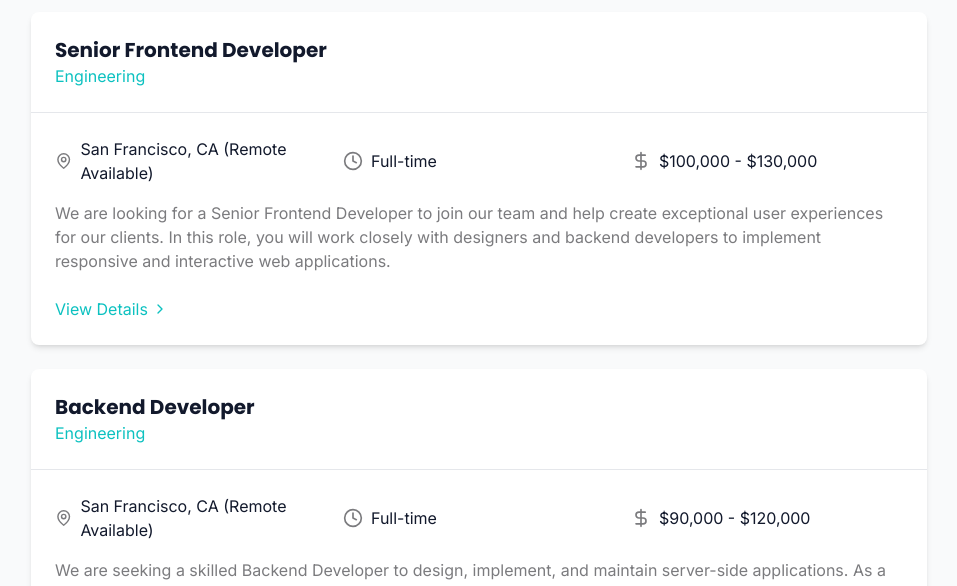
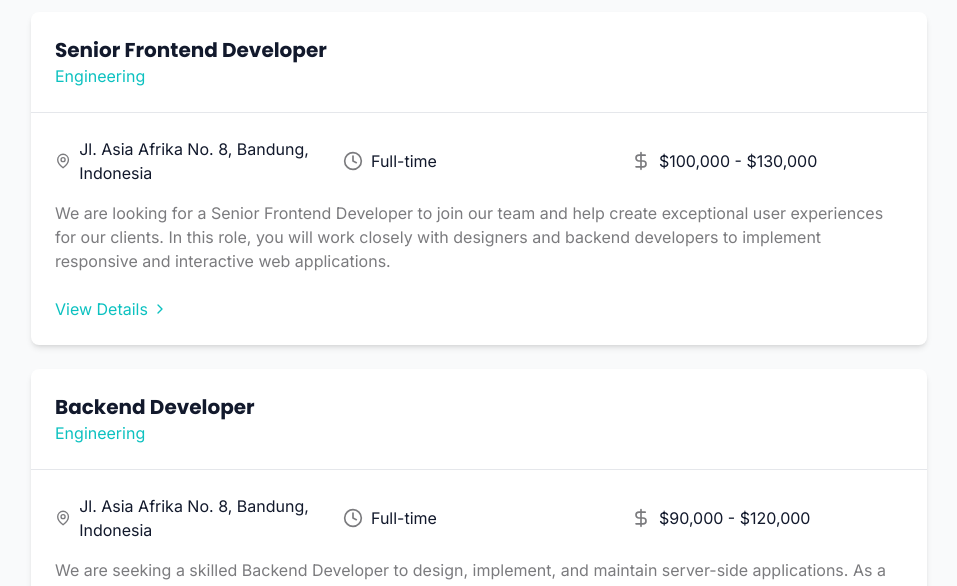
Before and after one commit to santanamnaa/kodera, a React (Vite) app: page /careers in a window 1280 px wide. Shown: the part 1400-1986 px from the top of the page, without its empty margins (161-1118 px from the left). Built offline with nearby package versions, Linux system fonts and the light colour scheme.

Commit message:
update content to connect to en.ts and id.ts

```diff
--- a/src/locales/en.ts
+++ b/src/locales/en.ts
@@ -191,25 +191,25 @@ export default {
   // Job Postings (example keys)
   'careersPage.job.frontend-developer.title': 'Senior Frontend Developer',
   'careersPage.job.frontend-developer.department': 'Engineering',
-  'careersPage.job.frontend-developer.location': 'San Francisco, CA (Remote Available)',
+  'careersPage.job.frontend-developer.location': 'Jl. Asia Afrika No. 8, Bandung, Indonesia',
   'careersPage.job.frontend-developer.type': 'Full-time',
   'careersPage.job.frontend-developer.salary': '$100,000 - $130,000',
   'careersPage.job.frontend-developer.description': 'We are looking for a Senior Frontend Developer to join our team and help create exceptional user experiences for our clients. In this role, you will work closely with designers and backend developers to implement responsive and interactive web applications.',
   'careersPage.job.backend-developer.title': 'Backend Developer',
   'careersPage.job.backend-developer.department': 'Engineering',
-  'careersPage.job.backend-developer.location': 'San Francisco, CA (Remote Available)',
+  'careersPage.job.backend-developer.location': 'Jl. Asia Afrika No. 8, Bandung, Indonesia',
   'careersPage.job.backend-developer.type': 'Full-time',
   'careersPage.job.backend-developer.salary': '$90,000 - $120,000',
   'careersPage.job.backend-developer.description': 'We are seeking a skilled Backend Developer to design, implement, and maintain server-side applications. As a Backend Developer, you will work with our team to build robust and scalable APIs, services, and databases.',
   'careersPage.job.mobile-developer.title': 'Mobile Developer',
   'careersPage.job.mobile-developer.department': 'Engineering',
-  'careersPage.job.mobile-developer.location': 'San Francisco, CA (Remote Available)',
+  'careersPage.job.mobile-developer.location': 'Jl. Asia Afrika No. 8, Bandung, Indonesia',
   'careersPage.job.mobile-developer.type': 'Full-time',
   'careersPage.job.mobile-developer.salary': '$90,000 - $120,000',
   'careersPage.job.mobile-developer.description': 'We are looking for a talented Mobile Developer to join our team and help create innovative mobile applications. In this role, you will design, build, and maintain high-performance, reliable iOS and Android applications.',
   'careersPage.job.ux-designer.title': 'UX/UI Designer',
   'careersPage.job.ux-designer.department': 'Design',
-  'careersPage.job.ux-designer.location': 'San Francisco, CA (Remote Available)',
+  'careersPage.job.ux-designer.location': 'Jl. Asia Afrika No. 8, Bandung, Indonesia',
   'careersPage.job.ux-designer.type': 'Full-time',
   'careersPage.job.ux-designer.salary': '$80,000 - $110,000',
   'careersPage.job.ux-designer.description': 'We are seeking a creative and user-focused UX/UI Designer to join our design team. In this role, you will create intuitive and engaging user experiences for web and mobile applications, working closely with developers and product managers.',
--- a/src/locales/id.ts
+++ b/src/locales/id.ts
@@ -191,25 +191,25 @@ export default {
   // Lowongan Kerja (contoh kunci)
   'careersPage.job.frontend-developer.title': 'Pengembang Frontend Senior',
   'careersPage.job.frontend-developer.department': 'Teknik',
-  'careersPage.job.frontend-developer.location': 'San Francisco, CA (Tersedia Remote)',
+  'careersPage.job.frontend-developer.location': 'Jl. Asia Afrika No. 8, Bandung, Indonesia',
   'careersPage.job.frontend-developer.type': 'Purna Waktu',
   'careersPage.job.frontend-developer.salary': '$100,000 - $130,000',
   'careersPage.job.frontend-developer.description': 'Kami mencari Pengembang Frontend Senior untuk bergabung dengan tim kami dan membantu menciptakan pengalaman pengguna yang luar biasa bagi klien kami. Dalam peran ini, Anda akan bekerja sama dengan desainer dan pengembang backend untuk mengimplementasikan aplikasi web yang responsif dan interaktif.',
   'careersPage.job.backend-developer.title': 'Pengembang Backend',
   'careersPage.job.backend-developer.department': 'Teknik',
-  'careersPage.job.backend-developer.location': 'San Francisco, CA (Tersedia Remote)',
+  'careersPage.job.backend-developer.location': 'Jl. Asia Afrika No. 8, Bandung, Indonesia',
   'careersPage.job.backend-developer.type': 'Purna Waktu',
   'careersPage.job.backend-developer.salary': '$90,000 - $120,000',
   'careersPage.job.backend-developer.description': 'Kami mencari Pengembang Backend yang terampil untuk merancang, mengimplementasikan, dan memelihara aplikasi sisi server. Sebagai Pengembang Backend, Anda akan bekerja dengan tim kami untuk membangun API, layanan, dan database yang kuat dan terukur.',
   'careersPage.job.mobile-developer.title': 'Pengembang Mobile',
   'careersPage.job.mobile-developer.department': 'Teknik',
-  'careersPage.job.mobile-developer.location': 'San Francisco, CA (Tersedia Remote)',
+  'careersPage.job.mobile-developer.location': 'Jl. Asia Afrika No. 8, Bandung, Indonesia',
   'careersPage.job.mobile-developer.type': 'Purna Waktu',
   'careersPage.job.mobile-developer.salary': '$90,000 - $120,000',
   'careersPage.job.mobile-developer.description': 'Kami mencari Pengembang Mobile yang berbakat untuk bergabung dengan tim kami dan membantu menciptakan aplikasi mobile yang inovatif. Dalam peran ini, Anda akan merancang, membangun, dan memelihara aplikasi iOS dan Android yang berkinerja tinggi dan andal.',
   'careersPage.job.ux-designer.title': 'Desainer UX/UI',
   'careersPage.job.ux-designer.department': 'Desain',
-  'careersPage.job.ux-designer.location': 'San Francisco, CA (Tersedia Remote)',
+  'careersPage.job.ux-designer.location': 'Jl. Asia Afrika No. 8, Bandung, Indonesia',
   'careersPage.job.ux-designer.type': 'Purna Waktu',
   'careersPage.job.ux-designer.salary': "$80,000 - '$110,000",
   'careersPage.job.ux-designer.description': 'Kami mencari Desainer UX/UI yang kreatif dan berfokus pada pengguna untuk bergabung dengan tim desain kami. Dalam peran ini, Anda akan menciptakan pengalaman pengguna yang intuitif dan menarik untuk aplikasi web dan mobile, bekerja sama dengan pengembang dan manajer produk.',
--- a/src/pages/CareersPage.tsx
+++ b/src/pages/CareersPage.tsx
@@ -6,14 +6,6 @@ import SectionHeader from '../components/common/SectionHeader';
 
 interface JobPosting {
   id: string;
-  title: string;
-  department: string;
-  location: string;
-  type: string;
-  salary: string;
-  description: string;
-  requirements: string[];
-  responsibilities: string[];
 }
 
 const CareersPage: React.FC = () => {
@@ -31,103 +23,15 @@ const CareersPage: React.FC = () => {
   const jobPostings: JobPosting[] = [
     {
       id: 'frontend-developer',
-      title: 'Senior Frontend Developer',
-      department: 'Engineering',
-      location: 'San Francisco, CA (Remote Available)',
-      type: 'Full-time',
-      salary: '$100,000 - $130,000',
-      description: 'We are looking for a Senior Frontend Developer to join our team and help create exceptional user experiences for our clients. In this role, you will work closely with designers and backend developers to implement responsive and interactive web applications.',
-      requirements: [
-        '5+ years of experience in frontend development',
-        'Expertise in React, Vue, or Angular',
-        'Strong knowledge of HTML, CSS, and JavaScript',
-        'Experience with responsive design and cross-browser compatibility',
-        'Familiarity with RESTful APIs and GraphQL',
-        'Bachelor\'s degree in Computer Science or related field (or equivalent experience)'
-      ],
-      responsibilities: [
-        'Develop high-quality, responsive web applications',
-        'Collaborate with designers to implement user interfaces',
-        'Optimize applications for maximum speed and scalability',
-        'Write clean, maintainable, and well-documented code',
-        'Participate in code reviews and mentor junior developers',
-        'Stay up-to-date with emerging trends and best practices in frontend development'
-      ]
     },
     {
       id: 'backend-developer',
-      title: 'Backend Developer',
-      department: 'Engineering',
-      location: 'San Francisco, CA (Remote Available)',
-      type: 'Full-time',
-      salary: '$90,000 - $120,000',
-      description: 'We are seeking a skilled Backend Developer to design, implement, and maintain server-side applications. As a Backend Developer, you will work with our team to build robust and scalable APIs, services, and databases.',
-      requirements: [
-        '3+ years of experience in backend development',
-        'Proficiency in Node.js, Python, or Java',
-        'Experience with databases (SQL and NoSQL)',
-        'Knowledge of RESTful API design',
-        'Familiarity with cloud services (AWS, Azure, or GCP)',
-        'Understanding of security best practices'
-      ],
-      responsibilities: [
-        'Design and implement robust backend services and APIs',
-        'Develop database schemas and data models',
-        'Ensure application performance, security, and reliability',
-        'Write unit and integration tests',
-        'Collaborate with frontend developers to integrate user-facing elements',
-        'Document code and technical specifications'
-      ]
     },
     {
       id: 'mobile-developer',
-      title: 'Mobile Developer',
-      department: 'Engineering',
-      location: 'San Francisco, CA (Remote Available)',
-      type: 'Full-time',
-      salary: '$90,000 - $120,000',
-      description: 'We are looking for a talented Mobile Developer to join our team and help create innovative mobile applications. In this role, you will design, build, and maintain high-performance, reliable iOS and Android applications.',
-      requirements: [
-        '3+ years of experience in mobile app development',
-        'Proficiency in React Native, Flutter, or native iOS/Android development',
-        'Strong understanding of mobile UX/UI design principles',
-        'Experience with RESTful APIs and offline storage',
-        'Knowledge of app store submission processes',
-        'Bachelor\'s degree in Computer Science or related field (or equivalent experience)'
-      ],
-      responsibilities: [
-        'Develop and maintain mobile applications for iOS and Android',
-        'Implement responsive user interfaces following design guidelines',
-        'Optimize applications for performance and usability',
-        'Integrate with backend services and APIs',
-        'Fix bugs and improve application performance',
-        'Stay current with the latest mobile development trends and technologies'
-      ]
     },
     {
       id: 'ux-designer',
-      title: 'UX/UI Designer',
-      department: 'Design',
-      location: 'San Francisco, CA (Remote Available)',
-      type: 'Full-time',
-      salary: '$80,000 - $110,000',
-      description: 'We are seeking a creative and user-focused UX/UI Designer to join our design team. In this role, you will create intuitive and engaging user experiences for web and mobile applications, working closely with developers and product managers.',
-      requirements: [
-        '3+ years of experience in UX/UI design',
-        'Proficiency in design tools such as Figma, Sketch, or Adobe XD',
-        'Strong portfolio demonstrating user-centered design process',
-        'Experience creating wireframes, prototypes, and user flows',
-        'Understanding of accessibility standards and responsive design',
-        'Bachelor\'s degree in Design, HCI, or related field (or equivalent experience)'
-      ],
-      responsibilities: [
-        'Create wireframes, prototypes, and high-fidelity designs',
-        'Conduct user research and usability testing',
-        'Develop user personas and journey maps',
-        'Collaborate with developers to implement designs',
-        'Create and maintain design systems and style guides',
-        'Stay current with design trends and best practices'
-      ]
     }
   ];
 
--- a/src/pages/NotFoundPage.tsx
+++ b/src/pages/NotFoundPage.tsx
@@ -9,7 +9,7 @@ const NotFoundPage: React.FC = () => {
 
   return (
     <div className="flex items-center justify-center min-h-screen bg-gray-100 px-4">
-      <div className="text-center">
+      <div className="text-center p-8 bg-white rounded-lg shadow-lg"> {/* Added padding, background, rounded corners, and shadow */}
         <h1 className="text-9xl font-bold text-secondary">404</h1>
         <h2 className="text-3xl font-semibold text-primary mt-4 mb-6">Page Not Found</h2>
         <p className="text-neutral mb-8 max-w-md mx-auto">
@@ -17,7 +17,7 @@ const NotFoundPage: React.FC = () => {
         </p>
         <Link
           to="/"
-          className="btn btn-primary"
+          className="btn btn-primary transition duration-300 ease-in-out hover:bg-primary-darker hover:shadow-md" // Added transition and hover effects
         >
           Return to Homepage
         </Link>
```
Also changed, not shown: src/pages/AboutPage.tsx (+0 -15 lines).
